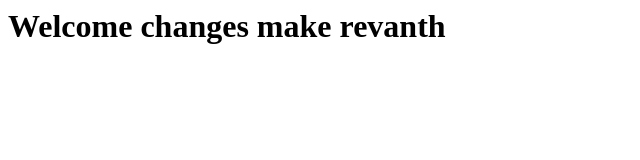
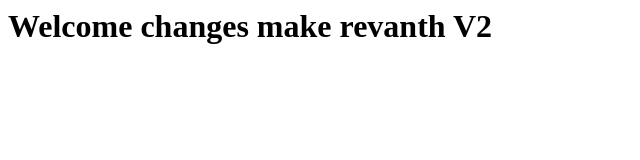
Before and after one commit to Arunsuryaa/LearningProject, a plain HTML site: page index.html in a window 1280 px wide. Shown: the full height of the page, 0-640 px from the left. Drawn offline with Linux system fonts and the light colour scheme.

Commit message:
Updated commit v2

```diff
--- a/index.html
+++ b/index.html
@@ -1 +1 @@
-<h1>Welcome changes make revanth</h1>
+<h1>Welcome changes make revanth V2</h1>
```
